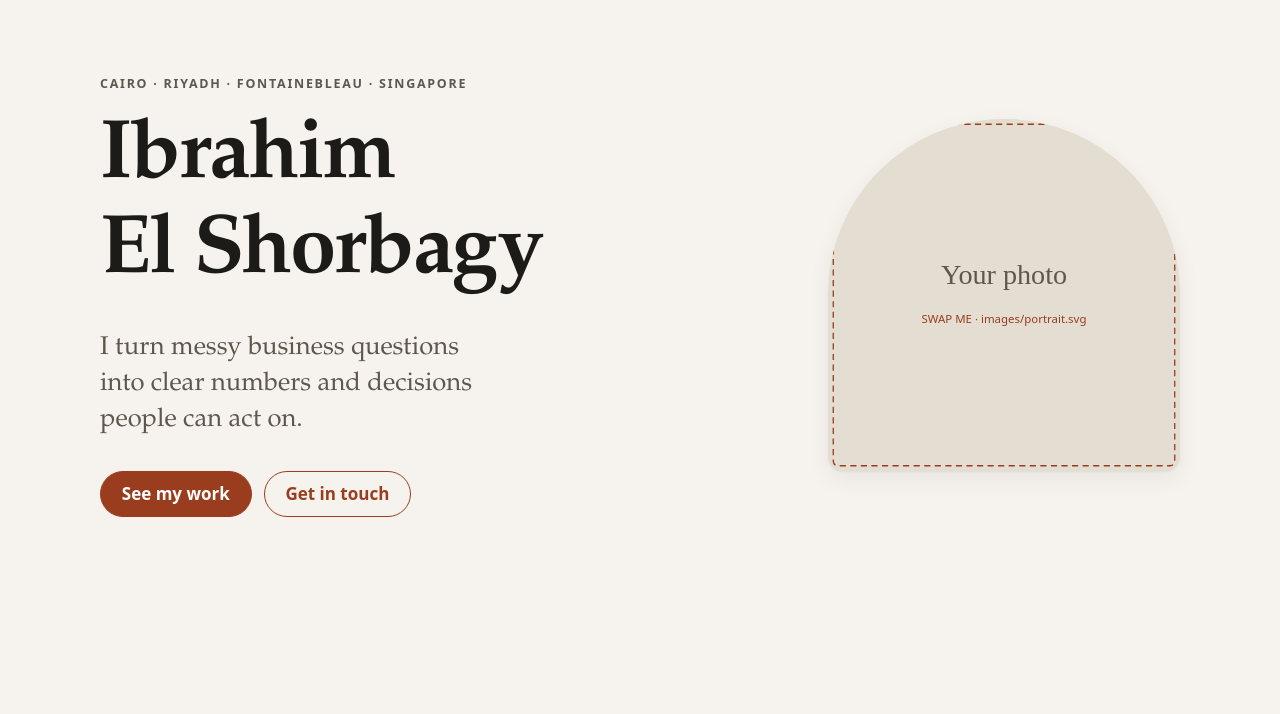
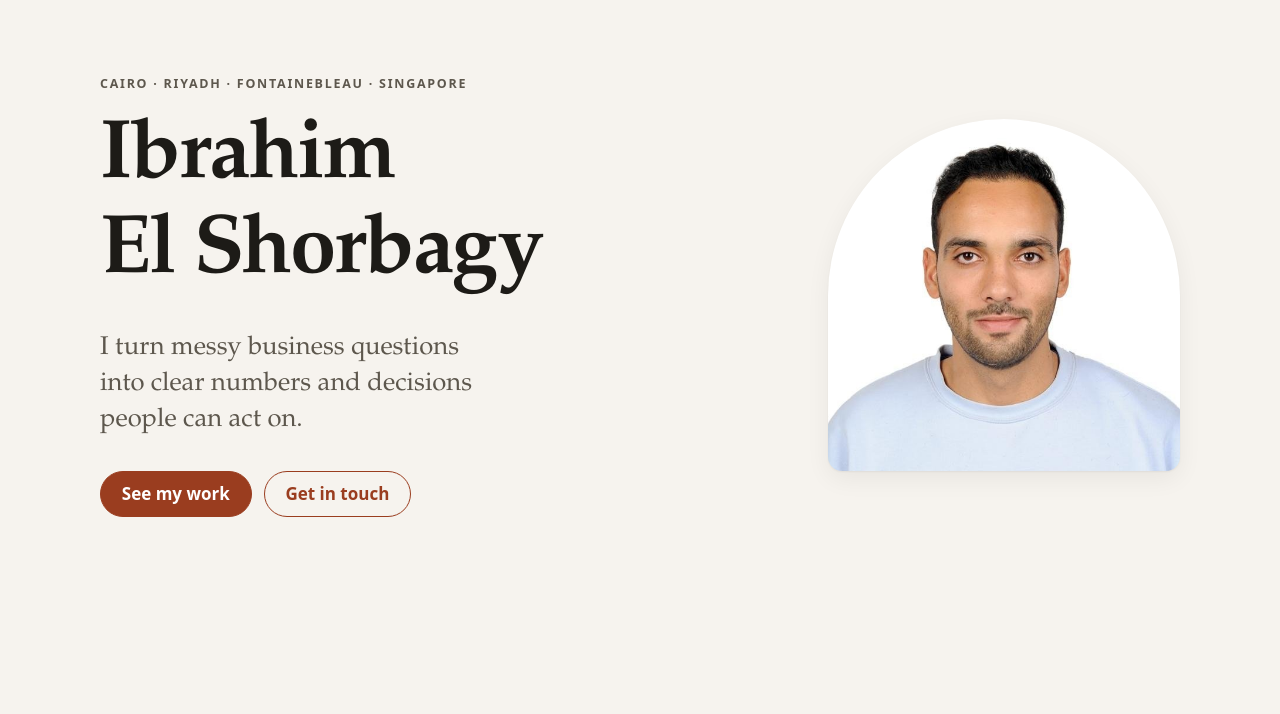
Before and after one commit to ShogoAI-coder/Personal-portfolio, a plain HTML site: page index.html in a window 1280 px wide. Shown: the part 71-785 px from the top of the page. Drawn offline with Linux system fonts and the light colour scheme.

Commit message:
Add portrait photo
Co-Authored-By: Claude Opus 5.5 <noreply@anthropic.com>
Claude-Session: https://claude.ai/code/session_01BqewRU1ZCwQHkGWXye4Sgg

```diff
--- a/index.html
+++ b/index.html
@@ -77,8 +77,8 @@
         </div>
 
         <figure class="hero-photo">
-          <!-- SWAP IMAGE: replace images/portrait.svg with your photo, e.g. images/portrait.jpg (square, ~800×800) -->
-          <img src="images/portrait.svg" alt="Portrait of Ibrahim El Shorbagy" width="480" height="480">
+          <!-- SWAP IMAGE: your photo lives at images/portrait.jpg (square works best) -->
+          <img src="images/portrait.jpg" alt="Portrait of Ibrahim El Shorbagy" width="600" height="600">
         </figure>
       </div>
     </section>
```
Also changed, not shown: images/portrait.jpg (added), images/portrait.svg (deleted), 1 other file.
